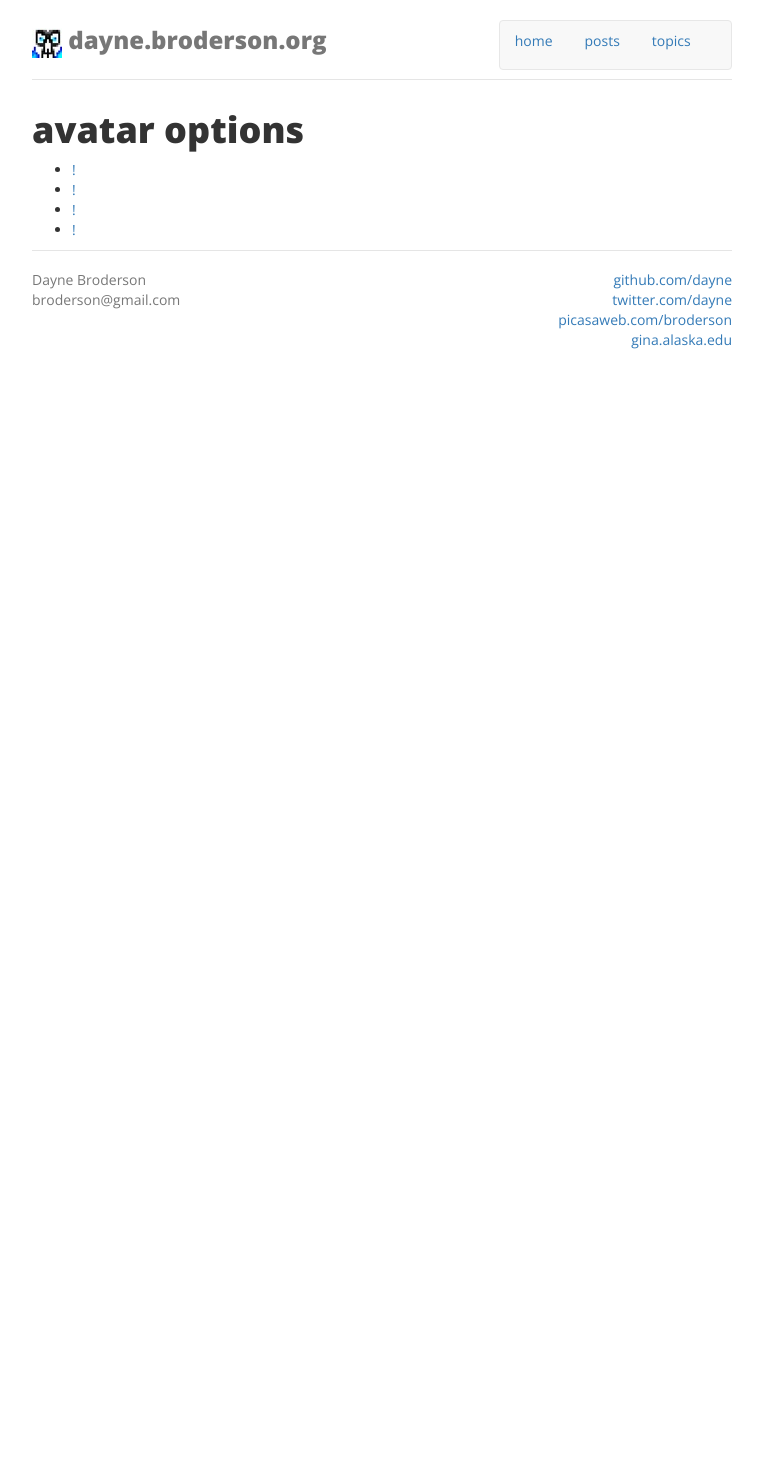
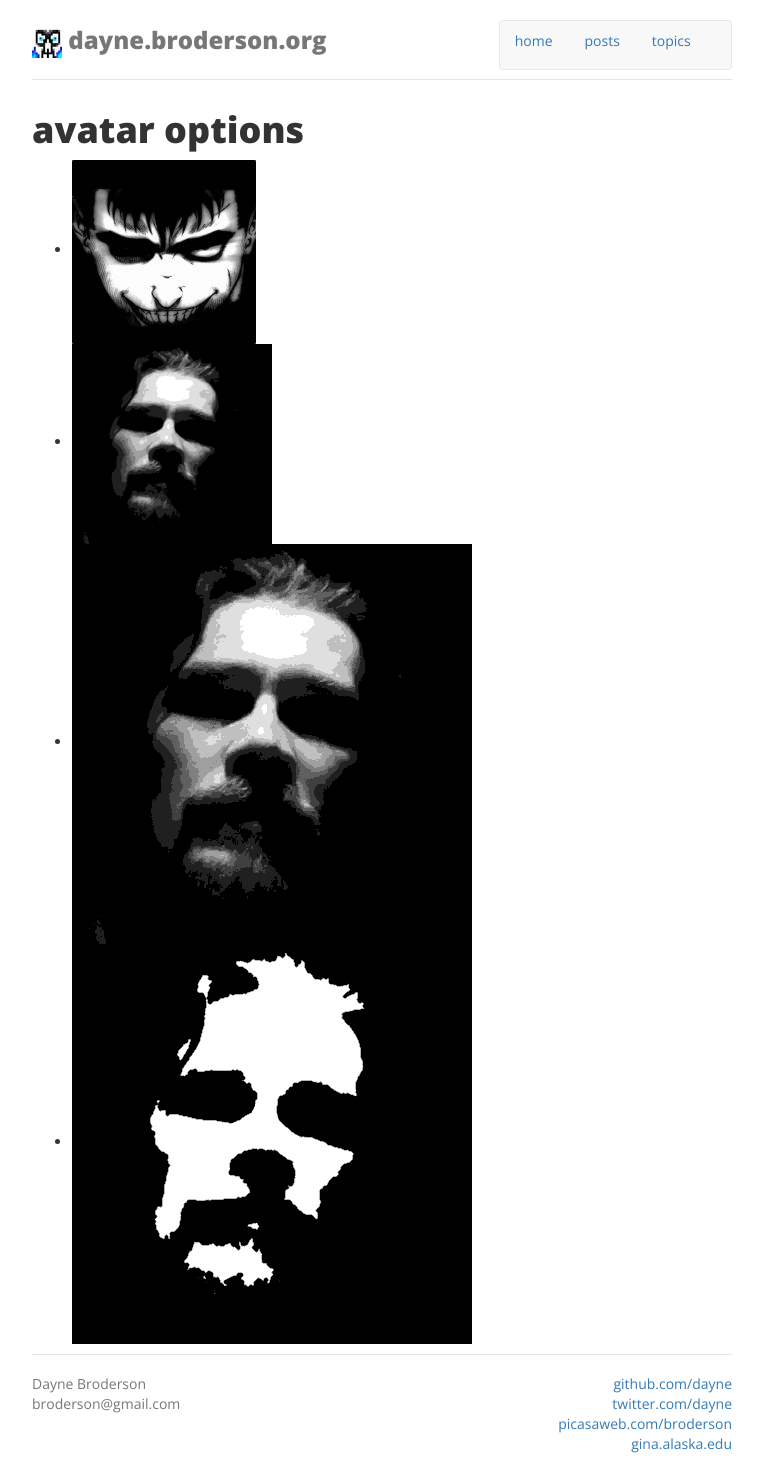
Before and after one commit to dayne/dayne.github.com, a Jekyll site: the page built from avatar/index.md, in a window 1280 px wide. Shown: the whole page, without its empty margins (258-1021 px from the left). Built offline with Jekyll 4.4.1, drawn with Linux system fonts in a browser that asks for light colours; nearby versions of some CDN libraries; our own code applies the rules of GitHub Pages for plain Markdown files; before the commit the page ends 900 px from its top, so only the background shows below that.

Commit message:
fixing avatar index

```diff
--- a/avatar/index.md
+++ b/avatar/index.md
@@ -1,6 +1,6 @@
 # avatar options
 
-* [!](bishop-avatar-small.jpg)
-* [!](dayne-avatar-bw_posterized-sm.png)
-* [!](dayne-avatar-bw_posterized.png)
-* [!](dayne-avatar-simple.png)
+* ![](bishop-avatar-small.jpg)
+* ![](dayne-avatar-bw_posterized-sm.png)
+* ![](dayne-avatar-bw_posterized.png)
+* ![](dayne-avatar-simple.png)
```
Also changed, not shown: random/diagrams/dayne_shapes.graffle/image3.png (deleted).
